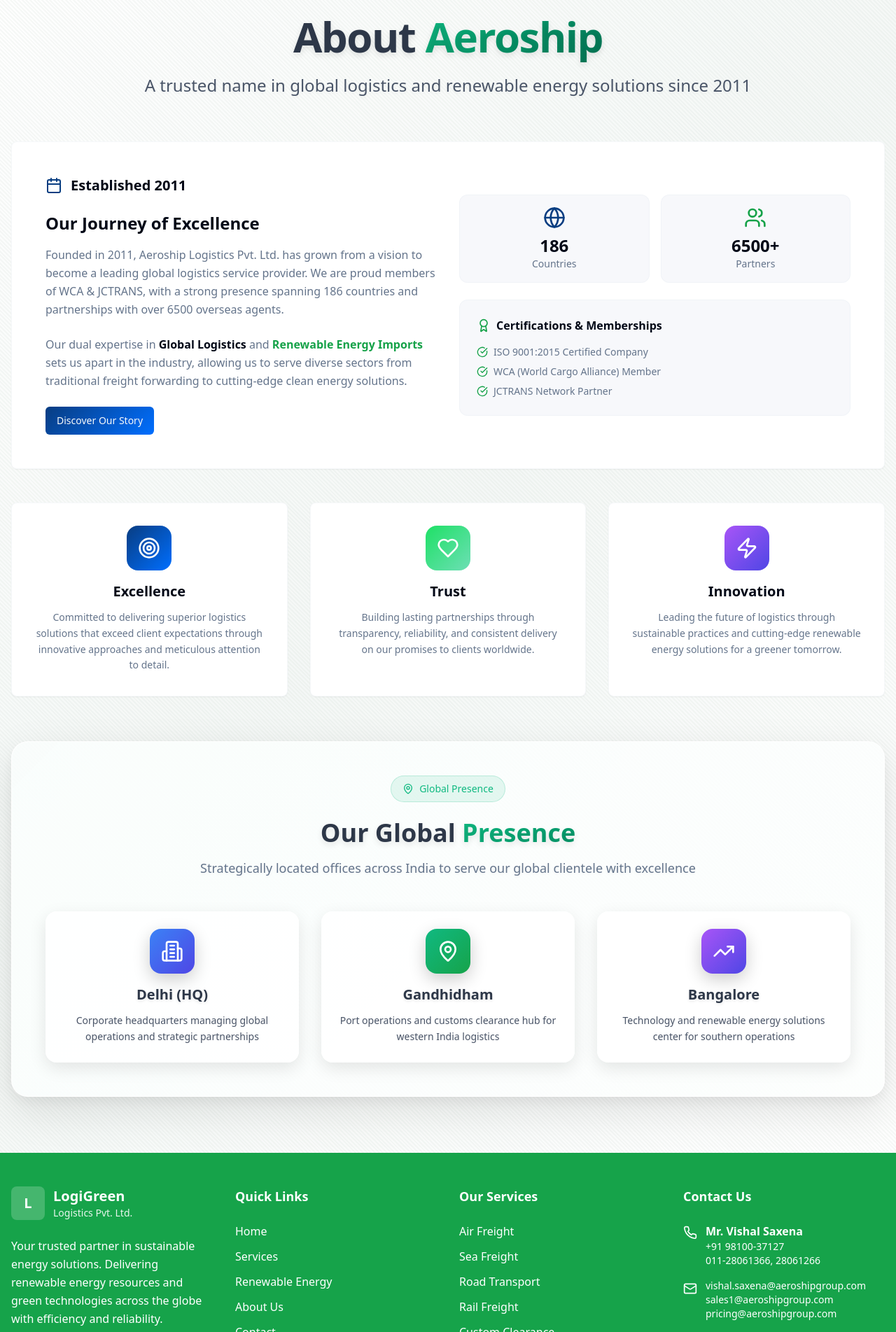
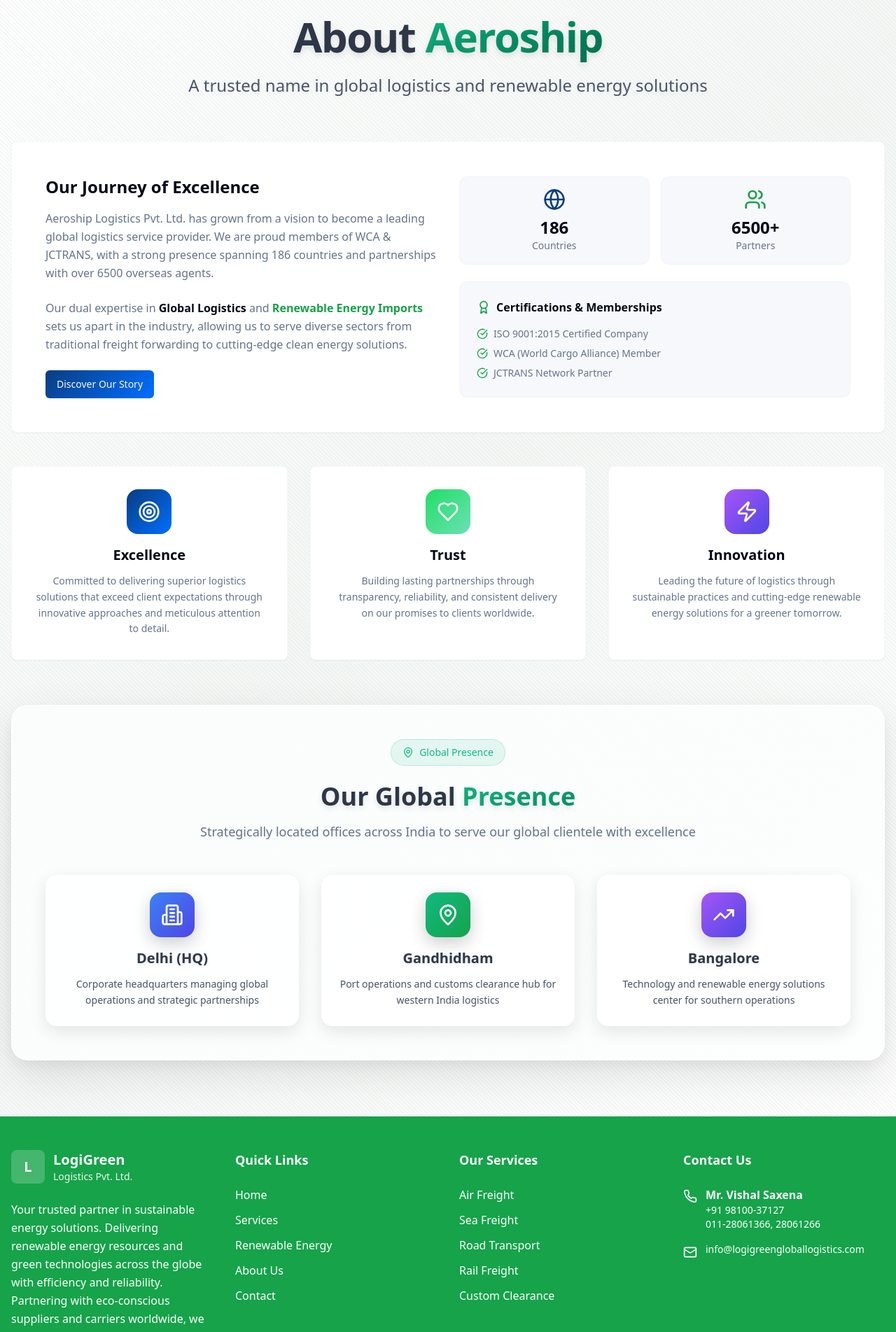
Before and after one commit to LakshyaBagani/aeroship-logistics-green, a React (Vite) app: page /about in a window 1280 px wide. Shown: the part 237-2140 px from the top of the page at 70% size. Built offline with nearby package versions, Linux system fonts and the light colour scheme; the HTML template or start-up script is replaced by a standard one.

Commit message:
Update contact information and company name in footer and navbar; increment package versions for glob, js-yaml, and vite

```diff
--- a/src/components/layout/Footer.tsx
+++ b/src/components/layout/Footer.tsx
@@ -138,9 +138,7 @@ export default function Footer() {
               <div className="flex items-start space-x-3">
                 <Mail className="w-5 h-5 text-white flex-shrink-0 mt-1" />
                 <div className="text-sm">
-                  <div className="text-white font-medium">vishal.saxena@aeroshipgroup.com</div>
-                  <div className="text-white font-medium">sales1@aeroshipgroup.com</div>
-                  <div className="text-white font-medium">pricing@aeroshipgroup.com</div>
+                  <div className="text-white font-medium">info@logigreengloballogistics.com</div>
                 </div>
               </div>
 
@@ -202,7 +200,7 @@ export default function Footer() {
         <div className="container mx-auto px-4 py-8">
           <div className="flex flex-col md:flex-row justify-between items-center">
             <div className="text-white text-sm mb-4 md:mb-0 font-medium">
-              © 2024 Aeroship Logistics Pvt. Ltd. All rights reserved.
+              © 2024 LogiGreen Logistics Pvt. Ltd. All rights reserved.
             </div>
 
             {/* Social Media Icons */}
--- a/src/components/layout/Navbar.tsx
+++ b/src/components/layout/Navbar.tsx
@@ -66,7 +66,7 @@ export default function Navbar() {
               </div>
               <div className="flex items-center space-x-1">
                 <Mail className="w-3 h-3" />
-                <span>sales1@aeroshipgroup.com</span>
+                <span>info@logigreengloballogistics.com</span>
               </div>
             </div>
             <div className="text-xs">
--- a/src/components/sections/AboutSection.tsx
+++ b/src/components/sections/AboutSection.tsx
@@ -95,7 +95,7 @@ export default function AboutSection() {
               textShadow: '0 2px 4px rgba(0,0,0,0.05)'
             }}
           >
-            A trusted name in global logistics and renewable energy solutions since 2011
+            A trusted name in global logistics and renewable energy solutions
           </p>
         </div>
 
@@ -104,17 +104,13 @@ export default function AboutSection() {
           <CardContent className="p-8 md:p-12">
             <div className="grid grid-cols-1 lg:grid-cols-2 gap-8 items-center">
               <div>
-                <div className="flex items-center mb-6">
-                  <Calendar className="w-6 h-6 text-primary mr-3" />
-                  <span className="text-xl font-semibold text-foreground">Established 2011</span>
-                </div>
 
                 <h3 className="text-2xl font-bold text-foreground mb-4">
                   Our Journey of Excellence
                 </h3>
 
                 <p className="text-muted-foreground mb-6 leading-relaxed">
-                  Founded in 2011, Aeroship Logistics Pvt. Ltd. has grown from a vision to become
+                  Aeroship Logistics Pvt. Ltd. has grown from a vision to become
                   a leading global logistics service provider. We are proud members of WCA & JCTRANS,
                   with a strong presence spanning 186 countries and partnerships with over 6500 overseas agents.
                 </p>
--- a/src/pages/Contact.tsx
+++ b/src/pages/Contact.tsx
@@ -110,9 +110,7 @@ const Contact = () => {
                 icon: Mail,
                 content: (
                   <div className="space-y-3">
-                    <div className="text-muted-foreground text-base">vishal.saxena@aeroshipgroup.com</div>
-                    <div className="text-muted-foreground text-base">sales1@aeroshipgroup.com</div>
-                    <div className="text-muted-foreground text-base">pricing@aeroshipgroup.com</div>
+                    <div className="text-muted-foreground text-base">info@logigreengloballogistics.com</div>
                   </div>
                 )
               },{
```
Also changed, not shown: 1 other file (tests, documents, lock files or other folders).
